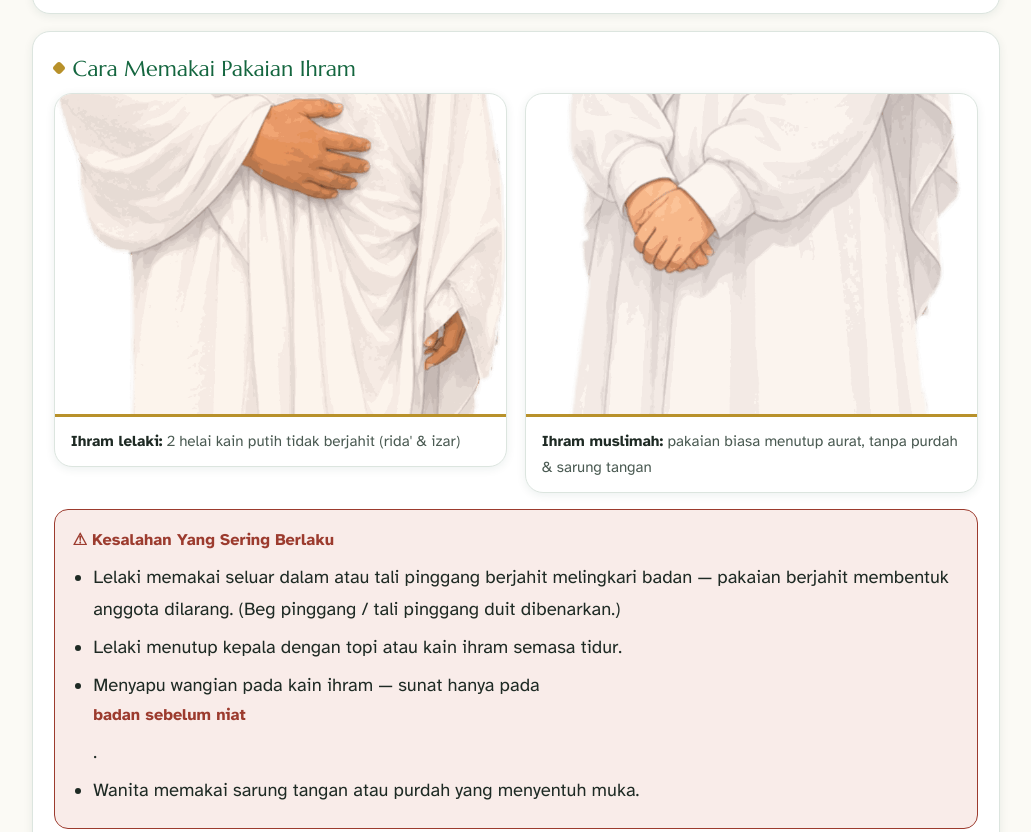
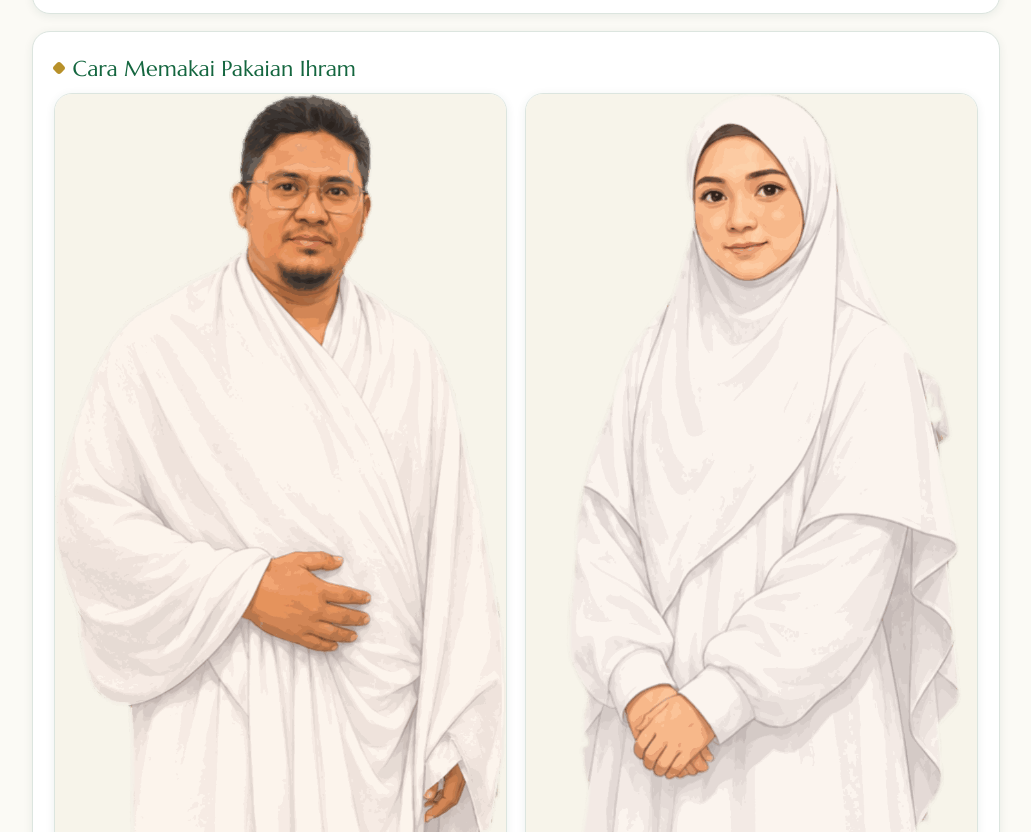
Before and after one commit to syedsyukofficial/Panduan-Umrah, a plain HTML site: page index.html in a window 1280 px wide. Shown: the part 3636-4468 px from the top of the page, without its empty margins (124-1155 px from the left). Drawn offline with Linux system fonts and the light colour scheme.

Commit message:
Update figure elements for ihram images

```diff
--- a/index.html
+++ b/index.html
@@ -186,6 +186,8 @@ figure.foto figcaption{padding:.7rem 1rem;font-size:.95rem;color:var(--teks-2);
   border-top:3px solid var(--emas)}
 figure.foto figcaption b{color:var(--teks)}
 figure.foto .kredit{font-size:.75rem;opacity:.7;display:block}
+figure.foto.foto-penuh img{height:auto;object-fit:contain;cursor:default;background:#F7F4EA}
+figure.foto.foto-penuh:hover img{transform:none}
 .galeri{display:grid;gap:1rem}
 @media(min-width:720px){.galeri{grid-template-columns:1fr 1fr}}
 .svg-rajah{margin:1rem 0;border-radius:var(--radius);border:1px solid var(--garis);
@@ -446,18 +448,14 @@ footer .kecil{font-size:.8rem;opacity:.7;margin-top:.8rem;max-width:620px;margin
     <h3><span class="titik"></span>Cara Memakai Pakaian Ihram</h3>
     <div class="grid2">
       <div>
-        <figure class="foto" style="margin:0">
-          <img src="imej/ihram-lelaki.png" alt="Ilustrasi cara pemakaian ihram lelaki - kain rida' di bahu dan izar di pinggang" loading="lazy"
-               data-lb="Pakaian Ihram Lelaki"
-               data-desc="Dua helai kain putih tidak berjahit: kain izar dililit di pinggang menutup pusat hingga bawah lutut, kain rida' diselimut di bahu. Tidak boleh memakai pakaian berjahit membentuk anggota, songkok, atau kasut yang menutup jari dan tumit.">
+        <figure class="foto foto-penuh" style="margin:0">
+          <img src="imej/ihram-lelaki.png" alt="Ilustrasi cara pemakaian ihram lelaki - kain rida' di bahu dan izar di pinggang" loading="lazy">
           <figcaption><b>Ihram lelaki:</b> 2 helai kain putih tidak berjahit (rida' &amp; izar)</figcaption>
         </figure>
       </div>
       <div>
-        <figure class="foto" style="margin:0">
-          <img src="imej/ihram-muslimah.png" alt="Ilustrasi cara pemakaian ihram muslimah - pakaian longgar menutup aurat, muka dan tapak tangan terbuka" loading="lazy"
-               data-lb="Pakaian Muslimah Dalam Ihram"
-               data-desc="Pakaian biasa yang menutup aurat dengan sempurna dan longgar. Muka dan kedua tapak tangan TIDAK ditutup — dilarang memakai purdah dan sarung tangan ketika berihram.">
+        <figure class="foto foto-penuh" style="margin:0">
+          <img src="imej/ihram-muslimah.png" alt="Ilustrasi cara pemakaian ihram muslimah - pakaian longgar menutup aurat, muka dan tapak tangan terbuka" loading="lazy">
           <figcaption><b>Ihram muslimah:</b> pakaian biasa menutup aurat, tanpa purdah &amp; sarung tangan</figcaption>
         </figure>
       </div>
```
